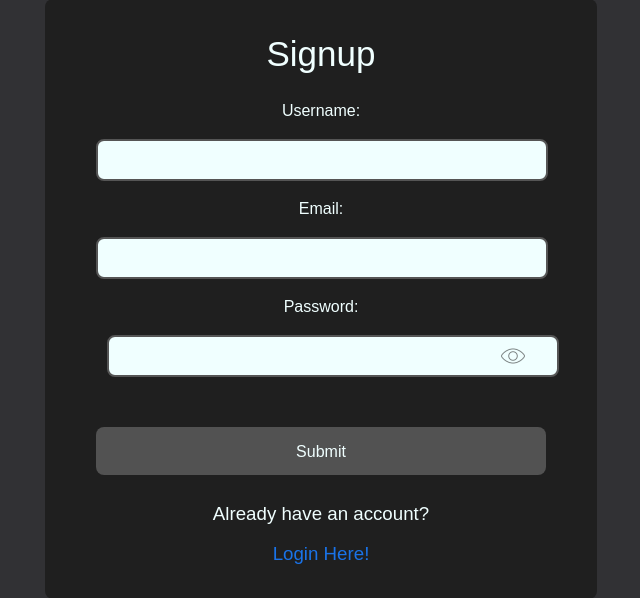
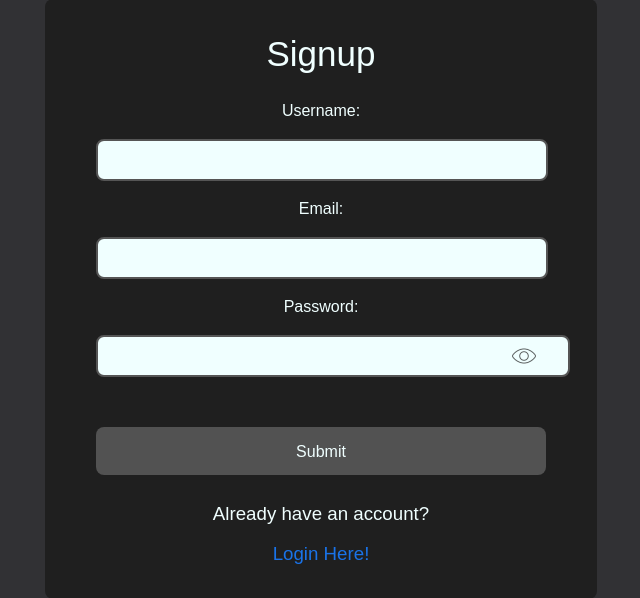
Before and after one commit to MaxHeppelmann/recipe-hub, a Flask app: page /signup in a window 1280 px wide. Shown: the part 106-704 px from the top of the page, without its empty margins (319-959 px from the left). Run offline with Flask 3, Linux system fonts and the light colour scheme; some libraries are stand-ins or nearby versions; some web fonts are replaced.

Commit message:
changed opacity of show password, and changed alignment of css

```diff
--- a/recipe_app/static/css/styles.css
+++ b/recipe_app/static/css/styles.css
@@ -13,7 +13,7 @@
 .password-container {
     position: relative;
     display: inline-block;
-    width: 95%;
+    width: 100%;
 }
 
 .password-container input {
@@ -37,7 +37,7 @@
 .toggle-password img {
     width: 24px;
     height: 24px;
-    opacity: 0.7;
+    opacity: 0.9;
 }
 
 .toggle-password:hover img {
```
